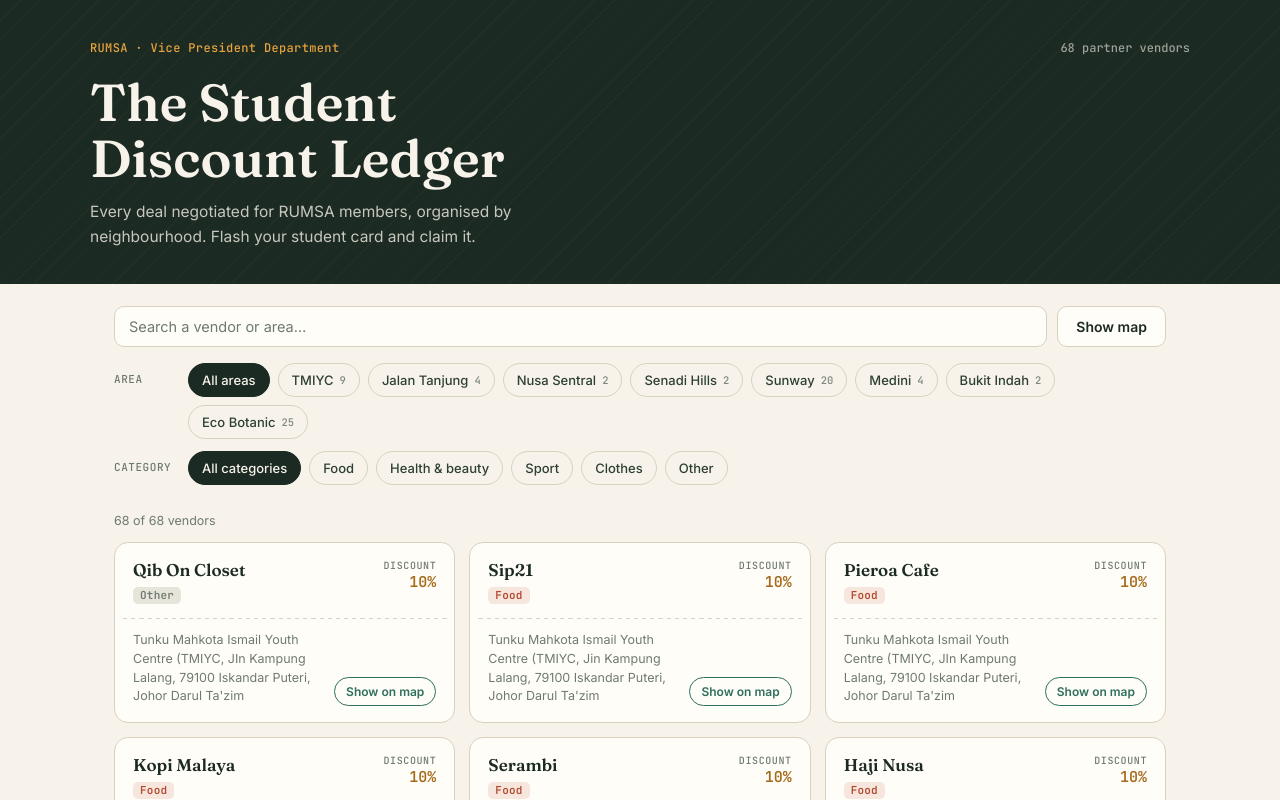
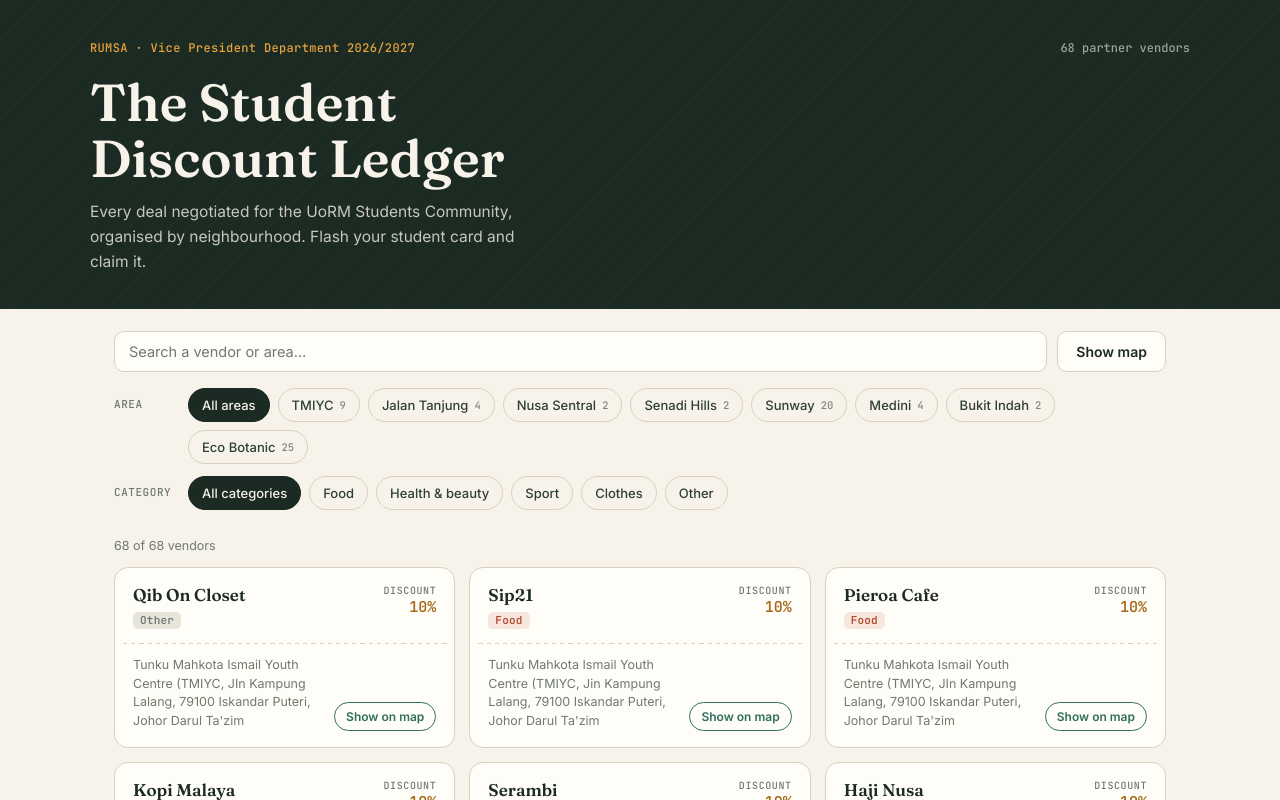
Before and after one commit to huochin/RUMSA-Student-Discount, a React (Vite) app: page / in a window 1280 px wide. Shown: the top 800 px of the page. Built offline with nearby package versions, Linux system fonts and the light colour scheme.

Commit message:
Update masthead text for clarity and relevance

```diff
--- a/src/App.jsx
+++ b/src/App.jsx
@@ -39,12 +39,12 @@ export default function App() {
       <header className="masthead">
         <div className="masthead-inner">
           <div className="masthead-top">
-            <span className="masthead-eyebrow">RUMSA · Vice President Department</span>
+            <span className="masthead-eyebrow">RUMSA · Vice President Department 2026/2027</span>
             <span className="masthead-count">{vendorsData.length} partner vendors</span>
           </div>
           <h1 className="masthead-title">The Student Discount Ledger</h1>
           <p className="masthead-sub">
-            Every deal negotiated for RUMSA members, organised by neighbourhood.
+            Every deal negotiated for the UoRM Students Community, organised by neighbourhood.
             Flash your student card and claim it.
           </p>
         </div>
```
